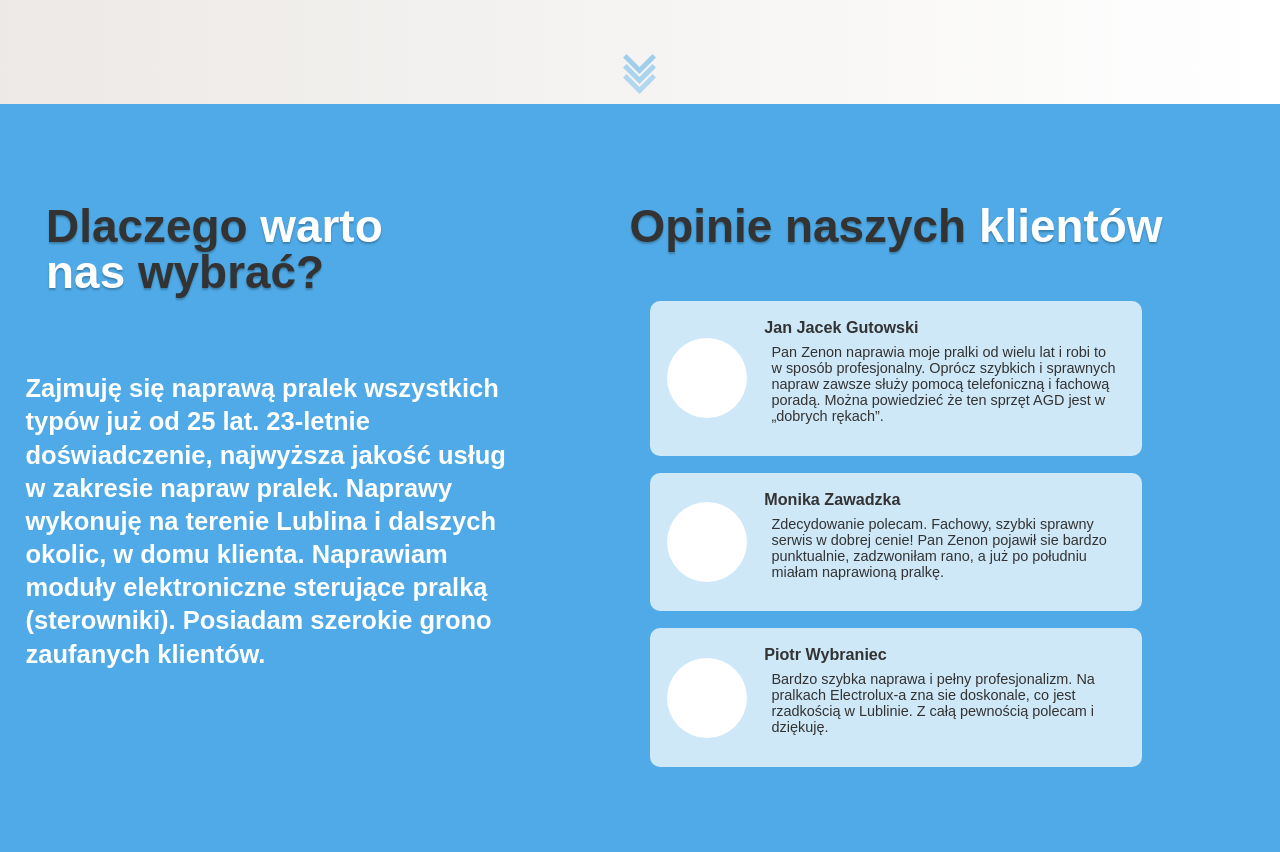
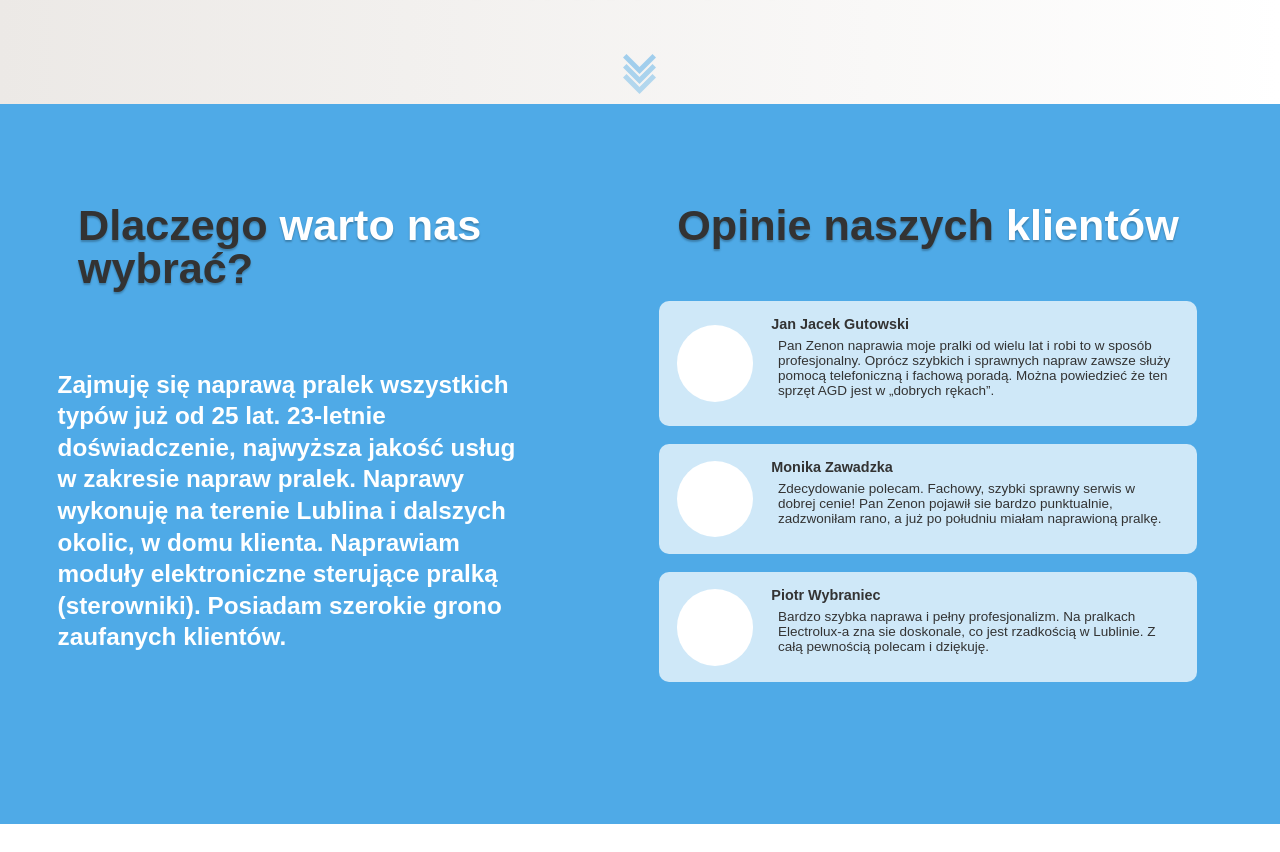
Before and after one commit to alfycode/naprawa-pralek-website, a React (Create React App) app: page / in a window 1280 px wide. Shown: the part 696-1548 px from the top of the page. After the commit the page ends 1520 px from the top, so only its background shows below. Built offline with nearby package versions, Linux system fonts and the light colour scheme.

Commit message:
ALFY-21 : fix: bugfix mediaqueries, opinionContainer

```diff
--- a/src/components/Container.js
+++ b/src/components/Container.js
@@ -4,7 +4,7 @@ export const Container = styled.div`
   position: relative;
   top: 0;
   left: 0;
-  min-height: ${props => props.landing ? "100vh" : "fit-content"};
+  min-height: ${props => props.landing ? "100vh" : "90vh"};
   height: fit-content;
   width: 100%;
   background: ${(props) =>
@@ -26,15 +26,15 @@ export const Container = styled.div`
     flex-direction: row;
     align-items: ${props => props.landing ? "center" : "flex-start"};
     justify-content: center;
-    font-size: 15px;
+    font-size: 16px;
   }
   @media screen and (min-width: 1280px) {
-    font-size: 17px;
+    font-size: 18px;
   }
   @media screen and (min-width: 1600px) {
-    font-size: 19px;
+    font-size: 20px;
   }
   @media screen and (min-width: 1920px) {
-    font-size: 21px;
+    font-size: 22px;
   }
 `;
--- a/src/pages/AboutUs/AboutUsElements.js
+++ b/src/pages/AboutUs/AboutUsElements.js
@@ -1,5 +1,5 @@
 import styled from "styled-components";
-import BigLogo from "../../img/bigLogo.svg";
+
 export const AboutUsContentWrap = styled.div`
   width: 90%;
   display: flex;
@@ -12,33 +12,39 @@ export const AboutUsContentWrap = styled.div`
     width: 80%;
   }
   @media screen and (min-width: 960px) {
-    width: ${(props) => (props.right ? "60%" : "40%")};
+    width: ${(props) => (props.right ? "55%" : "45%")};
   }
 `;
 export const AboutUsTitle = styled.h2`
-  width: 90%;
-  font-size: 4.5em;
+  width: 290px;
+  font-size: 4em;
   font-weight: 800;
   text-align: center;
   line-height: 1em;
   color: #333;
   text-shadow: 0px 2px 2px rgba(0, 0, 0, 0.25);
   padding-top: 0.5em;
+  @media screen and (min-width: 550px) {
+    font-size: 5em;
+    width: 450px;
+  }
   @media screen and (min-width: 960px) {
-    width: ${(props) => (props.right ? "fit-content" : "80%")};
-    font-size: ${(props) => (props.right ? "2.5em" : "2.2em")};
+    width: ${(props) => (props.right ? "fit-content" : "340px")};
+    font-size: 2.1em;
     text-align: left;
     padding-top: 100px;
   }
-  @media screen and (min-width: 1100px) {
-    font-size: 2.5em;
+  @media screen and (min-width: 1280px) {
+    font-size: 2.4em;
+    width: ${(props) => (props.right ? "fit-content" : "420px")};
   }
-  @media screen and (min-width: 1280px) {
+  @media screen and (min-width: 1600px) {
     font-size: 2.7em;
-    width: ${(props) => (props.right ? "fit-content" : "82%")};
+    width: ${(props) => (props.right ? "fit-content" : "520px")};
   }
   @media screen and (min-width: 1600px) {
     font-size: 3em;
+    width: ${(props) => (props.right ? "fit-content" : "580px")};
   }
 `;
 export const TitleSpan = styled.span`
@@ -51,10 +57,10 @@ export const AboutUsText = styled.p`
   text-align: center;
   color: #fff;
   @media screen and (min-width: 960px) {
-    font-size: 1.5em;
+    font-size: 1.35em;
     text-align: left;
-    padding-left: 1em;
     margin-top: 1em;
+    width: 80%;
   }
 `;
 export const AboutUsOpinionsWrap = styled.div`
@@ -67,7 +73,7 @@ export const AboutUsOpinionsWrap = styled.div`
   gap: 3em;
 
   @media screen and (min-width: 768px) {
-    width: 80%;
+    width: 85%;
   }
   @media screen and (min-width: 960px) {
     gap: 1em;
@@ -86,23 +92,28 @@ export const AboutUsOpinionContainer = styled.div`
   align-items: center;
   gap: 2em;
   @media screen and (min-width: 550px) {
-    width: 80%;
+    width: 90%;
   }
   @media screen and (min-width: 960px) {
     gap: 1em;
     flex-direction: row;
-    padding: 1em;
+    padding: 0.8em;
   }
 `;
 export const ClientProfilePicture = styled.div`
-  min-width: 80px;
+  min-width: 60px;
   width: 30%;
-  max-width: 140px;
+  max-width: 120px;
   aspect-ratio: 1 / 1;
   border-radius: 100%;
   background-color: #fff;
+
+  @media screen and (min-width: 960px) {
+    width: 15%;
+  }
 `;
 export const ClientOpinionTextWrap = styled.div`
+  width: 80%;
   text-align: center;
   @media screen and (min-width: 960px) {
     text-align: left;
@@ -112,7 +123,7 @@ export const ClientNameText = styled.h3`
   font-size: 1.8em;
   color: #333;
   @media screen and (min-width: 960px) {
-    font-size: 0.95em;
+    font-size: 0.8em;
   }
 `;
 export const ClientOpinionText = styled.p`
@@ -121,6 +132,6 @@ export const ClientOpinionText = styled.p`
   color: #333;
   padding: 0.5em 0.5em 1em 0.5em;
   @media screen and (min-width: 960px) {
-    font-size: 0.85em;
+    font-size: 0.75em;
   }
 `;
```
